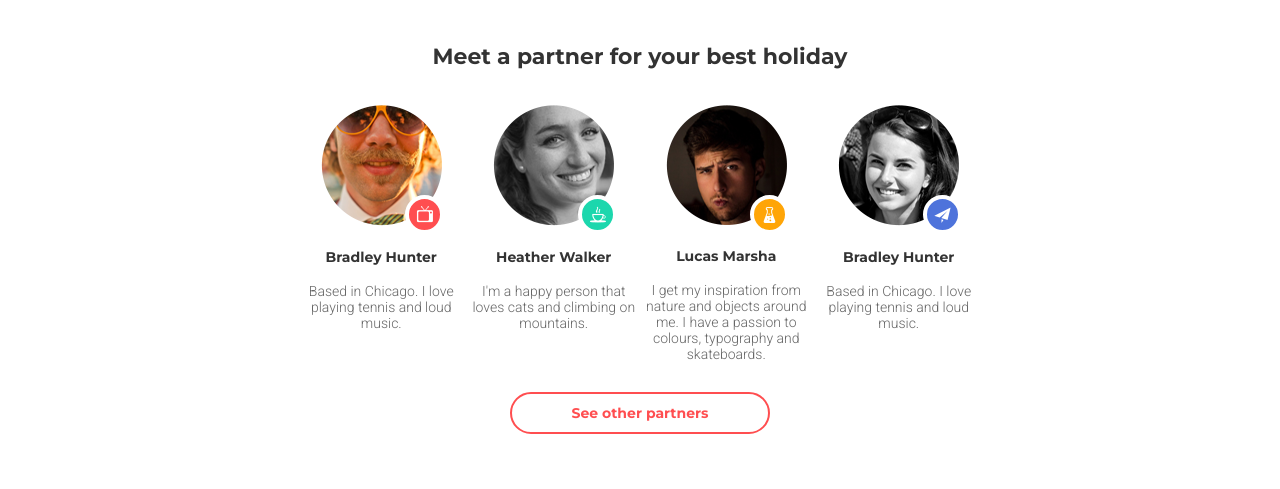
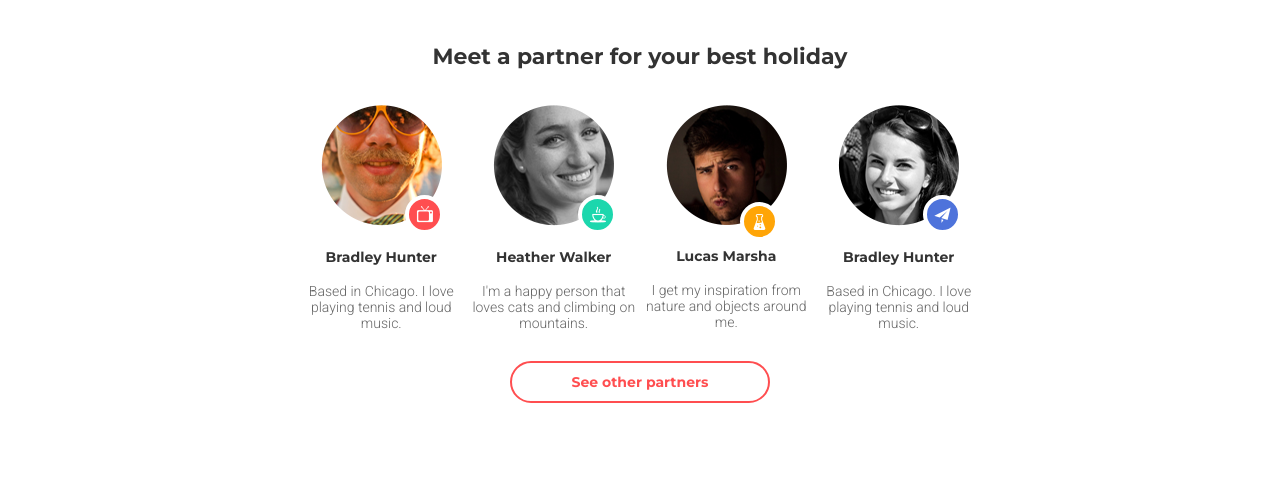
Before and after one commit to atayanvr/goit-fe-course, a plain HTML site: page html-css/module8/index.html in a window 1280 px wide. Shown: the part 722-1211 px from the top of the page. After the commit the page ends 1180 px from the top, so only its background shows below. Drawn offline with Linux system fonts and the light colour scheme.

Commit message:
corrected hm8

```diff
--- a/html-css/module8/css/index.css
+++ b/html-css/module8/css/index.css
@@ -145,41 +145,48 @@ img{
 }
 
 /* PARTNETS ICONS */
-.partners-icon{
+.partners-list-item::after{
+    content: '';
+    display: block;
+    position: absolute;
 
-    background-repeat: no-repeat;
-    width: 17px;
-    height: 17px;
-    border: 0;
-    position: absolute;
-    top: 43%;
-    left: 58%;
     padding: 7px 7px;
     border-radius: 50%;
     background-position: center;
+    background-repeat: no-repeat;
+    border: 0;
+    top: 43%;
+    left: 58%;
+    width: 17px;
+    height: 17px;
+
+}
+
+.partners-list-item:nth-child(1)::after{
+    background-image: url(../img/icon.png);
+    background-color: #ff4e50;
     border: 4px solid #ffffff;
 }
 
-.tv{
-    background-image: url(../img/icon.png);
-    background-color: #ff4e50;
+.partners-list-item:nth-child(2)::after{
+    background-image: url(../img/icon2.png);
+    background-color: #ffa507;
+    border: 4px solid #ffffff;
+    top: 38%;
+    left: 58%;
 }
 
-.flask{
-    background-image: url(../img/icon2.png);
-    background-color: #ffa507;
-    top: 37%;
-    left: 57%;
+.partners-list-item:nth-child(3)::after{
+    background-image: url(../img/icon3.png);
+    background-color: #1cd7ad;
+    border: 4px solid #ffffff;
+
 }
 
-.tea{
-    background-image: url(../img/icon3.png);
-    background-color: #1cd7ad;
-}
-
-.plane{
+.partners-list-item:nth-child(4)::after{
     background-image: url(../img/icon4.png);
     background-color: #4e73db;
+    border: 4px solid #ffffff;
 }
 
 .button-partners{
--- a/html-css/module8/css/media.css
+++ b/html-css/module8/css/media.css
@@ -10,7 +10,6 @@
     .header-logo{
         margin: 0;
         order: -1;
-
     }
     .page-nav{
         display: flex;
@@ -33,7 +32,6 @@
         order: -1;
     }
 
-
     .header-button{
         width: 225px;
     }
@@ -42,17 +40,8 @@
         margin-bottom: 35px;
     }
 
-    .plane,
-    .flask{
-        top: 32%;
-        left: 62%;
-    }
 
-    .tv,
-    .tea{
-        top: 38%;
-        left: 58%;
-    }
+
 
     }
 
@@ -81,17 +70,23 @@
             margin-top: 0;
         }
 
-        .partners-icon{
-            top: 90px;
-            left: 110px;
-        }
+        .partners-list-item::after{
+             top: 90px;
+             left: 110px;
+}
 
 
     }
+
 
 
     @media(min-width: 768px) and (max-width:939px){
         .partners-list-item:nth-child(even){
             margin-top: 55px;
         }
+
+        .partners-list-item::after{
+            top: 90px;
+            left: 140px;
+        }
     }
--- a/html-css/module8/index.html
+++ b/html-css/module8/index.html
@@ -40,25 +40,21 @@
                 <ul class="partners-list">
                     <li class="partners-list-item">
                         <img class="partners-list-img" src="img/card1.png" alt="Photo Bradley Hunter" width="121" height="121">
-                        <button class="partners-icon tv"></button>
                         <p class="partners-list-name">Bradley Hunter</p>
                         <p class="partners-list-about">Based in Chicago. I love playing tennis and loud music.</p>
                     </li>
                     <li class="partners-list-item">
                         <img class="partners-list-img" src="img/card2.png" alt="member2" width="121" height="120">
-                        <button class="partners-icon flask"></button>
                         <p class="partners-list-name">Lucas Marsha</p>
-                        <p class="partners-list-about">I get my inspiration from nature and objects around me. I have a passion to colours, typography and skateboards.</p>
+                        <p class="partners-list-about">I get my inspiration from nature and objects around me. </p>
                     </li>
                     <li class="partners-list-item">
                         <img class="partners-list-img" src="img/card3.png" alt="member3" width="121" height="121">
-                        <button class="partners-icon tea"></button>
                         <p class="partners-list-name">Heather Walker</p>
                         <p class="partners-list-about">I'm a happy person that loves cats and climbing on mountains.</p>
                     </li>
                     <li class="partners-list-item">
                         <img class="partners-list-img" src="img/card4.png" alt="member1" width="121" height="121">
-                        <button class="partners-icon plane"></button>
                         <p class="partners-list-name">Bradley Hunter</p>
                         <p class="partners-list-about">Based in Chicago. I love playing tennis and loud music.</p>
                     </li>
```
